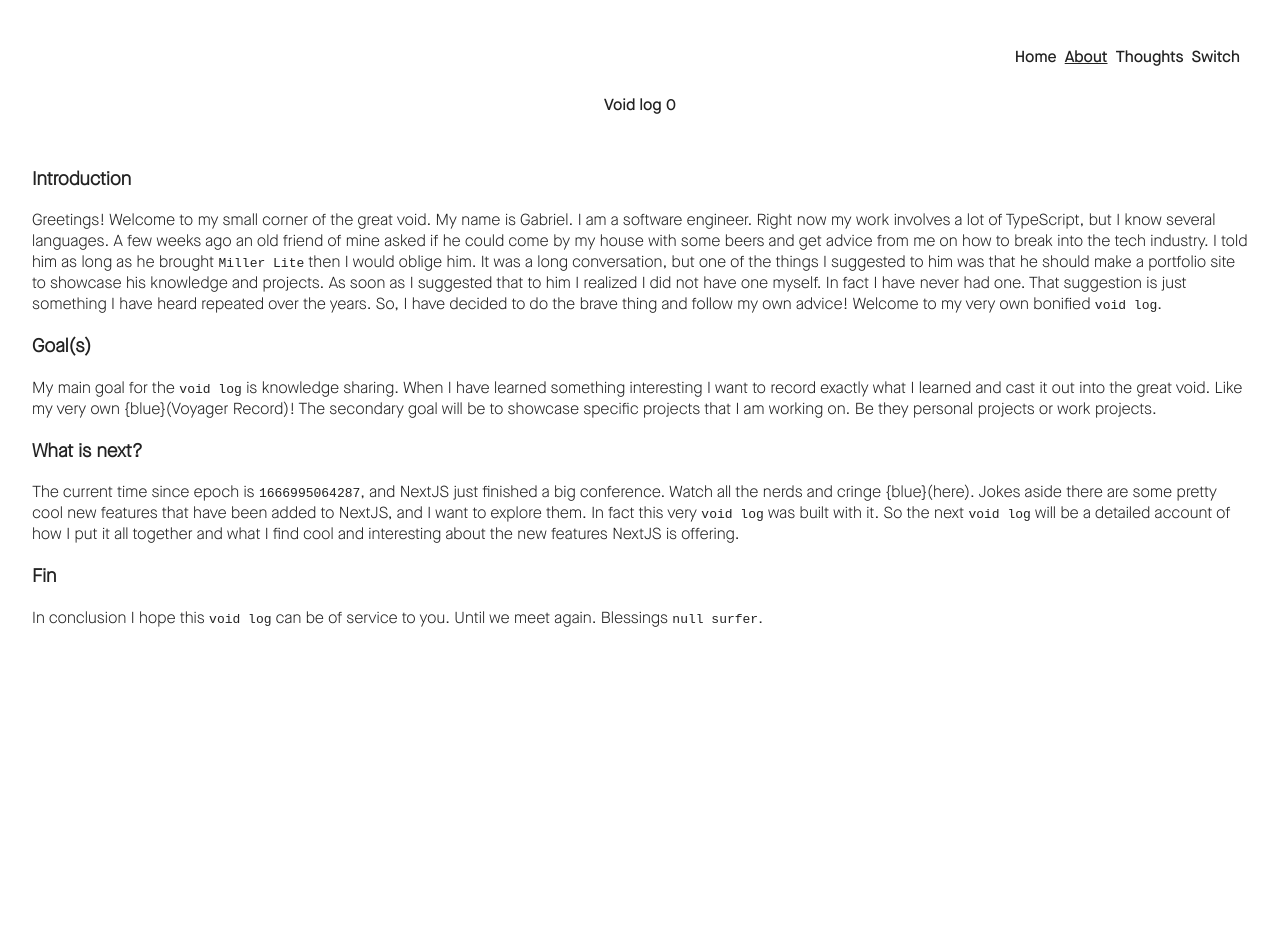
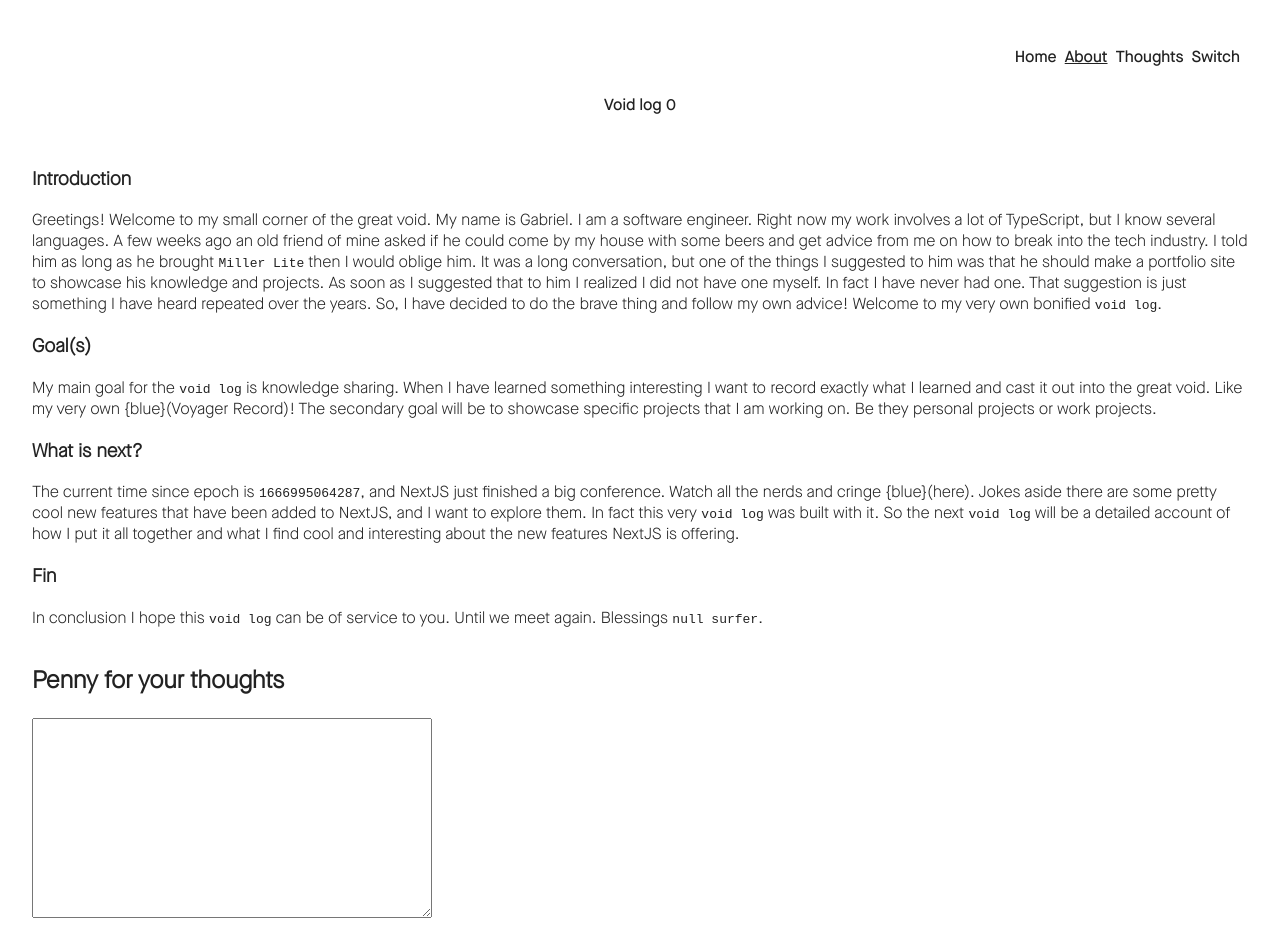
Before and after one commit to gabrielgrover/improved-octo-spoon, a Next.js app: page /about in a window 1280 px wide. Before the commit the page ends 800 px from the top, so only its background shows below. Built offline with nearby package versions, Linux system fonts and the light colour scheme; what markdown-it-attrs, markdown-it-color, markdown-it-highlightjs, markdown-it-imsize would draw is missing.

Commit message:
implement CommentInput

```diff
--- a/Blog/Blog.tsx
+++ b/Blog/Blog.tsx
@@ -1,4 +1,5 @@
 import styles from "./styles.module.css";
+import { CommentInput } from "../app/components/CommentInput/CommentInput";
 
 type Props = {
   html: string;
@@ -6,9 +7,12 @@ type Props = {
 
 export const Blog = (props: Props) => {
   return (
-    <div
-      className={styles.container}
-      dangerouslySetInnerHTML={{ __html: props.html }}
-    />
+    <div className={styles.container}>
+      <div dangerouslySetInnerHTML={{ __html: props.html }} />
+      <div className={styles.comment_input_container}>
+        <h2 className={styles.comment_heading}>Penny for your thoughts</h2>
+        <CommentInput />
+      </div>
+    </div>
   );
 };
--- a/Blog/styles.module.css
+++ b/Blog/styles.module.css
@@ -1,3 +1,13 @@
 .container {
 	padding: 0 2em 2em;
 }
+
+.comment_input_container {
+  display: flex;
+  flex-direction: column;
+}
+
+.comment_heading {
+  display: flex;
+  width: 100%;
+}
--- a/app/blog/[slug]/styles.module.css
+++ /dev/null
@@ -1,6 +0,0 @@
-.Container {
-	display: flex;
-	width: 100%;
-	height: 100vh;
-	justify-content: center;
-}
--- /dev/null
+++ b/app/components/CommentInput/CommentInput.tsx
@@ -0,0 +1,11 @@
+"use client";
+
+import styles from "./comment.module.css";
+
+export const CommentInput = () => (
+  <textarea
+    className={styles.comment_input}
+    name="comment"
+    onChange={(e) => console.log("input", e.target.value)}
+  />
+);
--- /dev/null
+++ b/app/components/CommentInput/comment.module.css
@@ -0,0 +1,4 @@
+.comment_input {
+  width: 400px;
+  height: 200px;
+}
```
